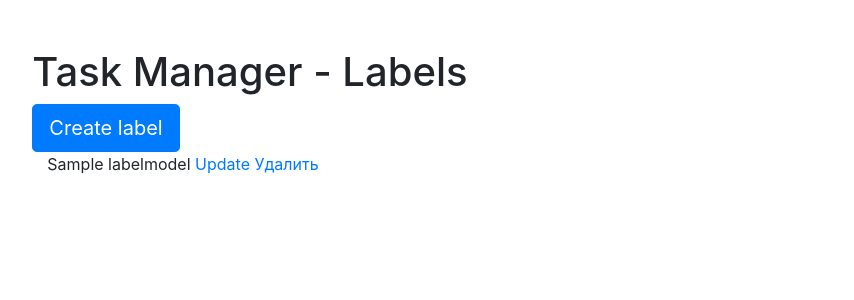
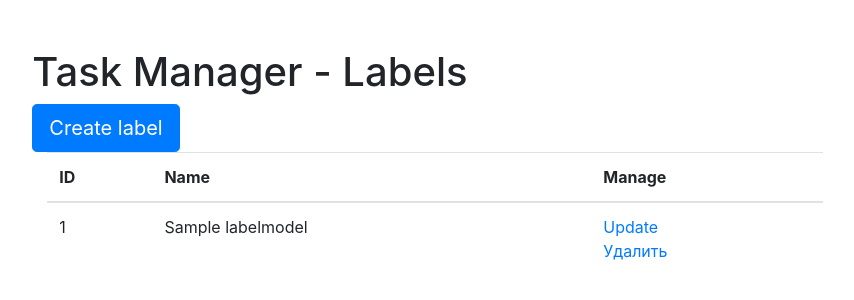
Before and after one commit to dmitriy-ga/python-project-52, a Django app: page /labels/ in a window 1280 px wide. Shown: the part 56-356 px from the top of the page, without its empty margins (205-1059 px from the left). Run offline with Django 4.2, Linux system fonts and the light colour scheme; a user stored in the database is signed in; tables that the repository leaves empty hold one stand-in row (values such as "Sample post"); some libraries are stand-ins or nearby versions.

Commit message:
Update: styling index pages

```diff
--- a/task_manager/templates/labels/index.html
+++ b/task_manager/templates/labels/index.html
@@ -5,13 +5,29 @@
 <h1>{% translate "Task Manager - Labels" %}</h1>
 <a class="btn btn-primary btn-lg" href="{% url 'labels_create' %}">{% translate "Create label" %}</a>
 
+{% if labels %}
 <div class="container">
     <main>
-        {% for label in labels %}
-        <p>{{ label.name }}
-            <a href="{% url 'labels_update' label.id %}">{% translate "Update" %}</a>
-            <a href="{% url 'labels_delete' label.id %}">{% translate "Delete" %}</a></p>
-        {% endfor %}
+        <table class="table">
+            <thead>
+            <tr>
+                <th>ID</th>
+                <th>{% translate "Name" %}</th>
+                <th>{% translate "Manage" %}</th>
+            </tr>
+            </thead>
+            <tbody>
+            {% for label in labels %}
+            <tr>
+                <td>{{ label.id }}</td>
+                <td>{{ label.name }}</td>
+                <td><a href="{% url 'labels_update' label.id %}">{% translate "Update" %}</a><br>
+                    <a href="{% url 'labels_delete' label.id %}">{% translate "Delete" %}</a></td>
+            </tr>
+            {% endfor %}
+            </tbody>
+        </table>
     </main>
 </div>
+{% endif %}
 {% endblock content %}
--- a/task_manager/templates/tasks/index.html
+++ b/task_manager/templates/tasks/index.html
@@ -5,6 +5,7 @@
 <h1>{% translate "Task Manager - Tasks" %}</h1>
 <a class="btn btn-primary btn-lg" href="{% url 'tasks_create' %}">{% translate "Create task" %}</a>
 
+{% if tasks %}
 <div class="container">
     <main>
         <form method="get">
@@ -38,4 +39,5 @@
         </table>
     </main>
 </div>
+{% endif %}
 {% endblock content %}
```
Also changed, not shown: task_manager/templates/statuses/index.html (+21 -5 lines).
